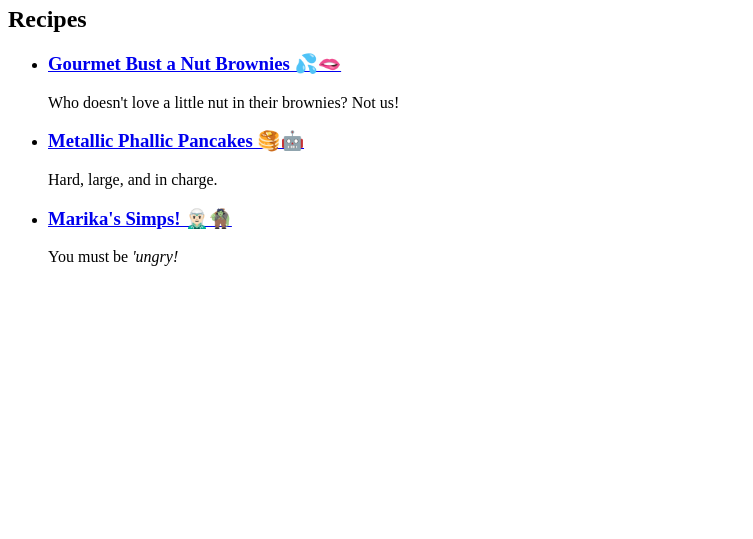
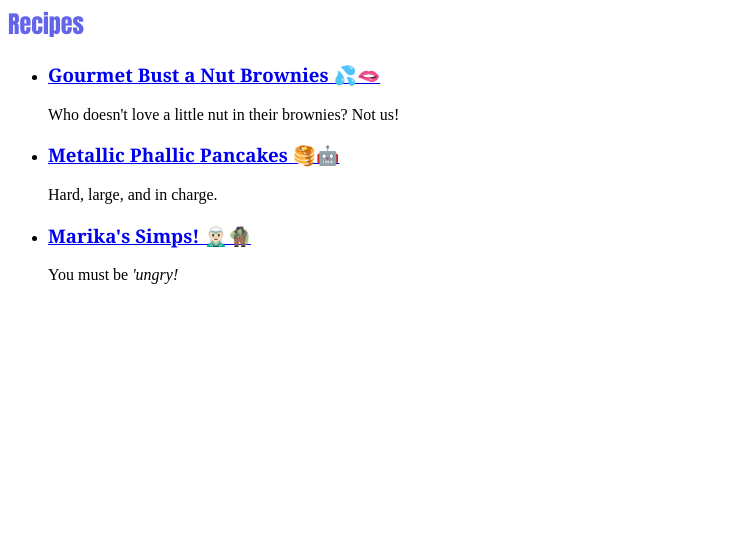
Before and after one commit to BrentADeLeon/odinRecipes, a plain HTML site: page index.html in a window 1280 px wide. Shown: the part 261-800 px from the top of the page, without its empty margins (0-753 px from the left). Drawn offline with Linux system fonts and the light colour scheme.

Commit message:
Adjust fonts and colors

```diff
--- a/getsturdy.css
+++ b/getsturdy.css
@@ -1,3 +1,13 @@
 h1 {
     font-family: 'Segoe UI', Tahoma, Geneva, Verdana, sans-serif;
+    color: rgb(98, 100, 233)
 }
+
+h2 {
+    font-family: Impact, Haettenschweiler, 'Arial Narrow Bold', sans-serif;
+    color:rgb(98, 100, 233)
+}
+
+h3 {
+    font-family: Cambria, Cochin, Georgia, Times, 'Times New Roman', serif;
+}
```
